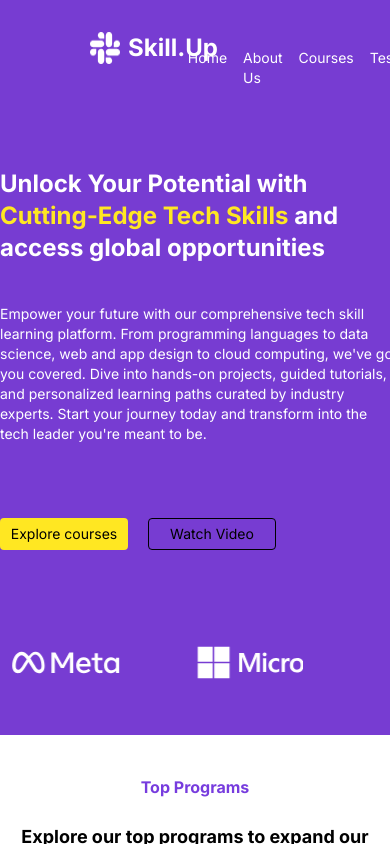
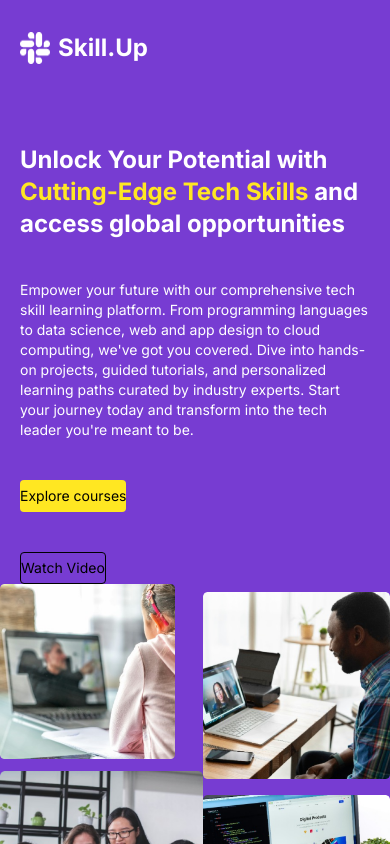
Before and after one commit to itstolexy/skill-up, a Next.js app: page / in a window 390 px wide. Shown: the top 844 px of the page. Built offline with nearby package versions, Linux system fonts and the light colour scheme.

Commit message:
page 1, header , footer sm

```diff
--- a/app/components/footer/index.tsx
+++ b/app/components/footer/index.tsx
@@ -6,10 +6,10 @@ function Footer() {
   return (
     <>
       <div className="bg-[#773cd2]">
-      <div className="mx-auto flex flex-row">
+        <div className="lg:mx-auto lg:flex lg:flex-row ml-5">
           <div className="text-white mx-auto">
             <Link href="/">
-            <div className="flex flex-row mt-10 mx-auto">
+              <div className="flex flex-row pt-10  lg:mx-auto">
                 <Image
                   className=""
                   src="/images/foot.svg"
@@ -22,13 +22,13 @@ function Footer() {
                 </h1>
               </div>
             </Link>
-          <p className="text-xs font-light mt-6 w-72">
+            <p className="text-xs font-light sm:mt-10 lg:mt-6 lg:w-72 sm:w-full">
               Join our news letter and stay up to date with news, update and
               latest infos.
             </p>
 
             {/* FORM */}
-          <div className="my-2">
+            <div className="my-2 sm:w-full">
               <form
                 action="https://formspree.io/f/odusanyaomotola64@gmail.com"
                 method="post"
@@ -43,15 +43,15 @@ function Footer() {
                   required
                 />
                 <input
-                className="bg-[#773CD2] border text-sm rounded text-center items-center w-20 cursor-pointer h-auto"
+                  className="bg-[#773CD2] border text-sm rounded text-center items-center lg:w-20 cursor-pointer h-auto"
                   type="submit"
                   value="Join now"
                 />
               </form>
             </div>
             <p className="text-xs font-light mt-2 w-72">
-            By subscribing you agree to our <u> Privacy Policy </u> and provide
-            consent receive updates from our company
+              By subscribing you agree to our <u> Privacy Policy </u> and
+              provide consent receive updates from our company
             </p>
           </div>
 
@@ -108,6 +108,35 @@ function Footer() {
                 odusanyaomotola64@gmail.com
               </h1>
             </div>
+            <div className="hidden lg:flex flex-col mt-10 pb-16">
+            <p className="text-base font-light">Socials</p>
+            <div className="flex flex-row mt-2">
+              <Image
+                className=""
+                src="/images/phone.jpg"
+                alt="phone"
+                width={24}
+                height={2}
+              />
+              <Image
+                className="ml-2"
+                src="/images/phone.jpg"
+                alt="phone"
+                width={24}
+                height={2}
+              />
+              <Image
+                className="ml-2"
+                src="/images/phone.jpg"
+                alt="phone"
+                width={24}
+                height={2}
+              />
+            </div>
+          </div>
+          </div>
+        </div>
+        <div className="flex justify-end mr-5 lg:hidden">
           <div className="mt-10 pb-16">
             <p className="text-base font-light">Socials</p>
             <div className="flex flex-row mt-2">
@@ -136,8 +165,6 @@ function Footer() {
           </div>
         </div>
       </div>
-
-    </div>
       <span className="text-sm font-light text-[#773CD2] ml-auto flex items-center justify-center">
         &copy; 2024 Omotola Odusanya
       </span>
--- a/app/components/header/index.tsx
+++ b/app/components/header/index.tsx
@@ -4,7 +4,7 @@ import React from "react";
 
 export const Header: React.FC = () => {
   return (
-    <div className="ml-[90px] gap-4 relative">
+    <div className="lg:ml-[90px] ml-5 gap-4 relative">
       <div className="flex flex-row cursor-pointer">
         <Link href="/">
           <div className="flex flex-row mt-8">
@@ -21,7 +21,7 @@ export const Header: React.FC = () => {
           </div>
         </Link>
 
-        <div className="flex text-white text-sm mt-12 justify-end mx-auto mr-[140px]">
+        <div className="hidden lg:flex flex-row text-white text-sm mt-12 justify-end mx-auto mr-[140px]">
           <Link href="/">
             <p className="mr-4">Home</p>
           </Link>
--- a/app/page.tsx
+++ b/app/page.tsx
@@ -12,14 +12,14 @@ export default function Home() {
 
       <div className="bg-[#773CD2]">
         <Header />
-        <div className="flex flex-row mt-20">
-          <div className="text-white mx-auto">
-            <h1 className="font-bold text-2xl w-[400px]">
+        <div className="lg:flex lg:flex-row mt-20">
+          <div className="text-white lg:mx-auto mx-5">
+            <h1 className="font-bold text-2xl lg:w-[400px]">
               Unlock Your Potential with{" "}
               <span className="text-[#FFE722]">Cutting-Edge Tech Skills </span>{" "}
               and access global opportunities
             </h1>
-            <p className="font-normal text-sm mt-10 w-[400px]">
+            <p className="font-normal text-sm mt-10 lg:w-[400px]">
               Empower your future with our comprehensive tech skill learning
               platform. From programming languages to data science, web and app
               design to cloud computing, we've got you covered. Dive into
@@ -27,53 +27,49 @@ export default function Home() {
               paths curated by industry experts. Start your journey today and
               transform into the tech leader you're meant to be.
             </p>
-            <div className="flex flex-row">
+            <div className="lg:flex lg:flex-row">
               <Link href="#courses">
-                <button className="flex items-center bg-[#FFE722] w-32 h-8 mt-[74px] rounded justify-center text-black font-normal text-sm">
+                <button className="flex items-center bg-[#FFE722] lg:w-32 sm:w-full h-8 lg:mt-[74px] mt-10 rounded justify-center text-black font-normal text-sm sm:mx-auto">
                   Explore courses
                 </button>
               </Link>
-              <button className="flex items-center border border-black hover:bg-[#FFE722] border-solid justify-center w-32 h-8 mt-[74px] rounded ml-[20px] text-black font-normal text-sm">
+              <button className="flex items-center border border-black hover:bg-[#FFE722] border-solid sm:mx-auto justify-center sm:w-full lg:w-32 h-8 mt-10 lg:mt-[74px] rounded lg:ml-[20px] text-black font-normal text-sm sm:mt-10">
                 Watch Video
               </button>
             </div>
           </div>
-          <div className="flex mx-auto">
-            <div className="flex flex-col ml-[125px]">
+          <div className="flex flex-row mx-auto sm:py-10">
+            <div className="flex flex-col mx-auto lg:ml-[125px]">
               <img
-                className="flex mr-7"
+                className="flex mr-7 lg:h-[200px] lg:w-[200px] sm:h-[100px] sm:w-[100px]"
                 src="/images/img1.png"
                 alt="image1"
-                height={200}
-                width={200}
               />
               <img
-                className="flex mt-3"
+                className="flex mt-3 lg:h-[200px] lg:w-[200px] sm:h-[100px] sm:w-[100px]"
                 src="/images/img3.png"
                 alt="image1"
-                height={200}
-                width={200}
+
               />
             </div>
-            <div className="flex flex-col">
+            <div className="flex flex-col mx-auto">
               <img
-                className="flex mt-2"
+                className="flex mt-2 lg:h-[200px] lg:w-[200px] sm:h-[100px] sm:w-[100px]"
                 src="/images/img2.png"
                 alt="image1"
-                height={200}
-                width={200}
+
               />
               <img
-                className="flex mt-4"
+                className="flex mt-4 lg:h-[200px] lg:w-[200px] sm:h-[100px] sm:w-[100px]"
                 src="/images/img4.png"
                 alt="image1"
-                height={200}
-                width={200}
+
               />
             </div>
           </div>
         </div>
-        <div id="slide" className="flex flex-row mt-20 justify-center mx-auto">
+        <div id="slide" className="flex sm:flex-col lg:flex-row lg:mt-20 justify-center mx-auto">
+          <div className="flex flex-row">
           <img
             src="/images/1.svg"
             className="mr-14 mb-10"
@@ -101,7 +97,9 @@ export default function Home() {
             alt="meta"
             height="20px"
             width="55px"
-          />
+            />
+            </div>
+          <div className="flex flex-row">
           <img
             src="/images/5.svg"
             className="mr-14 mb-10"
@@ -123,6 +121,7 @@ export default function Home() {
             height="10px"
             width="10px"
           />
+          </div>
         </div>
       </div>
 
```
Lines whose indentation alone changed are shown as unchanged.
